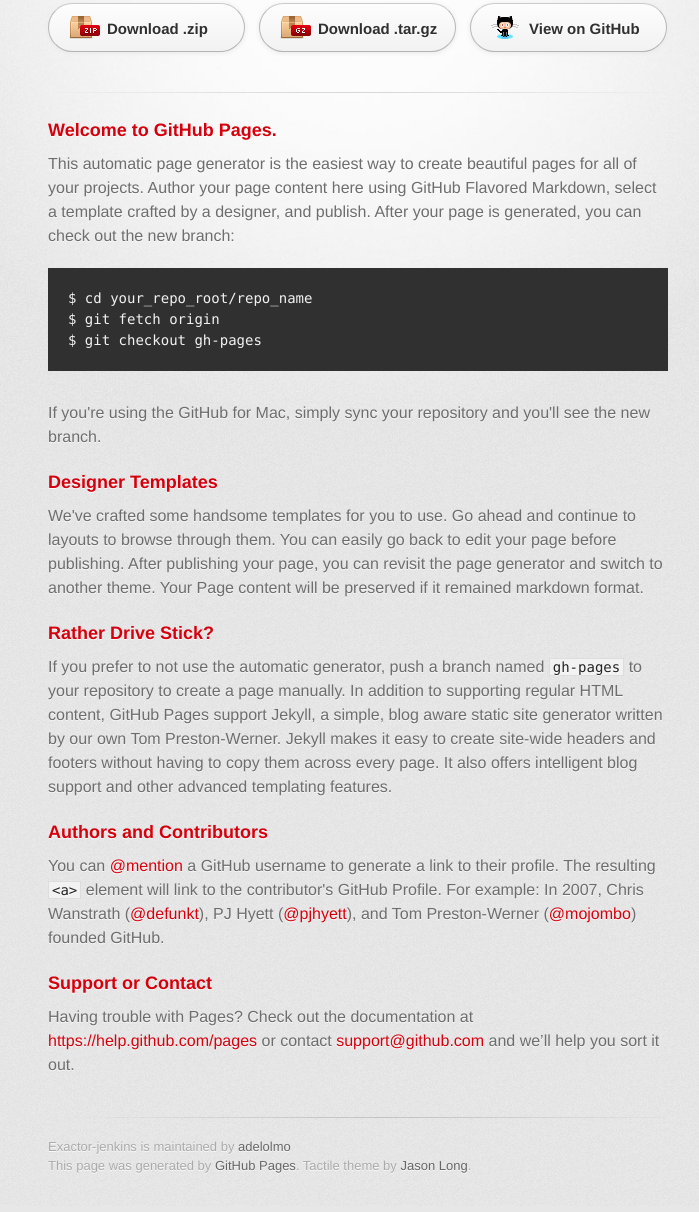
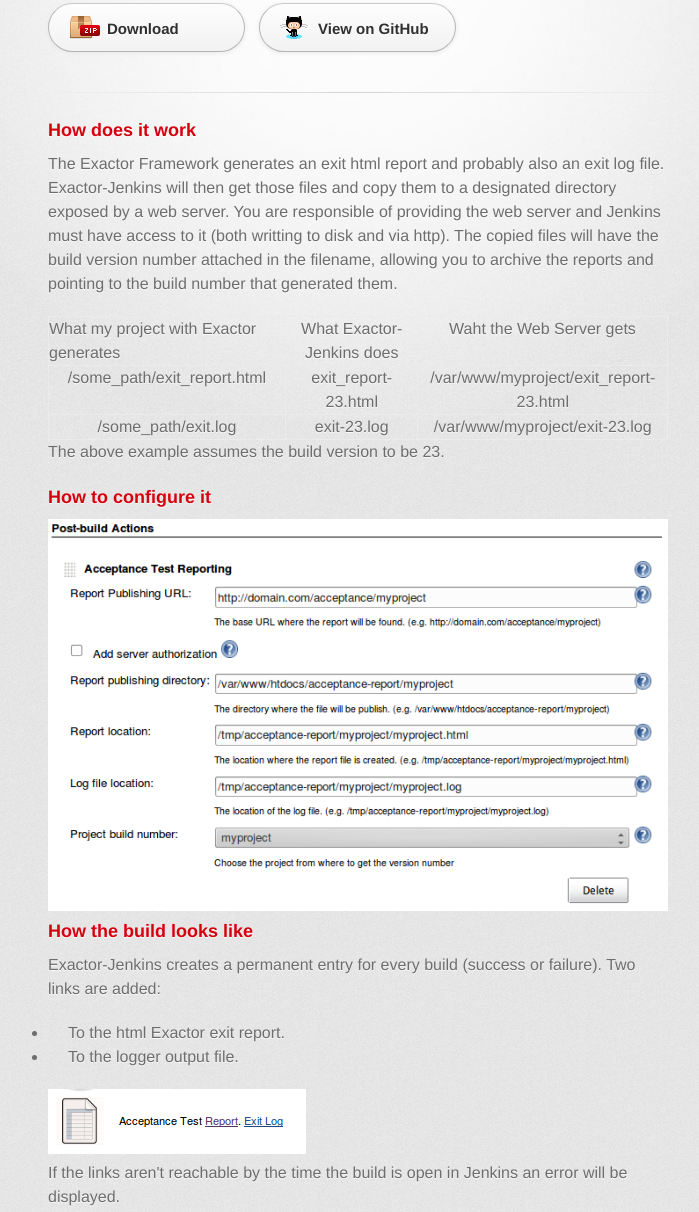
Before and after one commit to adelolmo/exactor-jenkins, a plain HTML site: page index.html in a window 1280 px wide. Shown: the part 154-1366 px from the top of the page, without its empty margins (282-981 px from the left). Drawn offline with Linux system fonts and the light colour scheme; a web font is replaced by a local one.

Commit message:
add initial description.

```diff
--- a/index.html
+++ b/index.html
@@ -19,12 +19,14 @@
 
         <header>
             <h1>Exactor-jenkins</h1>
+
             <h2>Jenkins plugin to add integration with Exactor</h2>
         </header>
 
         <section id="downloads" class="clearfix">
-          <a href="https://github.com/adelolmo/exactor-jenkins/zipball/master" id="download-zip" class="button"><span>Download .zip</span></a>
-          <a href="https://github.com/adelolmo/exactor-jenkins/tarball/master" id="download-tar-gz" class="button"><span>Download .tar.gz</span></a>
+            <a href="https://github.com/adelolmo/exactor-jenkins/release/latest" id="download-zip" class="button"><span>Download</span></a>
+            <!--<a href="https://github.com/adelolmo/exactor-jenkins/tarball/master" id="download-tar-gz"
+               class="button"><span>Download .tar.gz</span></a>-->
             <a href="https://github.com/adelolmo/exactor-jenkins" id="view-on-github" class="button"><span>View on GitHub</span></a>
         </section>
 
@@ -32,41 +34,63 @@
 
         <section id="main_content">
             <h3>
-<a id="welcome-to-github-pages" class="anchor" href="#welcome-to-github-pages" aria-hidden="true"><span class="octicon octicon-link"></span></a>Welcome to GitHub Pages.</h3>
+                <a id="welcome-to-github-pages" class="anchor" href="#welcome-to-github-pages" aria-hidden="true">
+                    <span class="octicon octicon-link"></span></a>How does it work</h3>
 
-<p>This automatic page generator is the easiest way to create beautiful pages for all of your projects. Author your page content here using GitHub Flavored Markdown, select a template crafted by a designer, and publish. After your page is generated, you can check out the new branch:</p>
+            <p>The Exactor Framework generates an exit html report and probably also an exit log file. Exactor-Jenkins
+                will then get those files and copy them to a designated directory exposed by a web server. You are
+                responsible of providing the web server and Jenkins must have access to it (both writting to disk and
+                via http). The copied files will have the build version number attached in the filename, allowing you to
+                archive the reports and pointing to the build number that generated them.</p>
+            <table>
+                <thead>
+                <tr>
+                    <th align="left">What my project with Exactor generates</th>
+                    <th>What Exactor-Jenkins does</th>
+                    <th>Waht the Web Server gets</th>
+                </tr>
+                </thead>
+                <tbody>
+                <tr>
+                    <td align="left">/some_path/exit_report.html</td>
+                    <td>exit_report-23.html</td>
+                    <td>/var/www/myproject/exit_report-23.html</td>
+                </tr>
+                <tr>
+                    <td align="left">/some_path/exit.log</td>
+                    <td>exit-23.log</td>
+                    <td>/var/www/myproject/exit-23.log</td>
+                </tr>
+                </tbody>
+            </table>
 
-<pre><code>$ cd your_repo_root/repo_name
-$ git fetch origin
-$ git checkout gh-pages
-</code></pre>
-
-<p>If you're using the GitHub for Mac, simply sync your repository and you'll see the new branch.</p>
+            <p>The above example assumes the build version to be 23.</p>
 
             <h3>
-<a id="designer-templates" class="anchor" href="#designer-templates" aria-hidden="true"><span class="octicon octicon-link"></span></a>Designer Templates</h3>
+                <a id="designer-templates" class="anchor" href="#designer-templates" aria-hidden="true"><span
+                        class="octicon octicon-link"></span></a>How to configure it</h3>
 
-<p>We've crafted some handsome templates for you to use. Go ahead and continue to layouts to browse through them. You can easily go back to edit your page before publishing. After publishing your page, you can revisit the page generator and switch to another theme. Your Page content will be preserved if it remained markdown format.</p>
+            <img src="images/exactor-jenkins-config.png">
+            <h3>
+                <a id="rather-drive-stick" class="anchor" href="#rather-drive-stick" aria-hidden="true"><span
+                        class="octicon octicon-link"></span></a>How the build looks like</h3>
 
-<h3>
-<a id="rather-drive-stick" class="anchor" href="#rather-drive-stick" aria-hidden="true"><span class="octicon octicon-link"></span></a>Rather Drive Stick?</h3>
+            <p>Exactor-Jenkins creates a permanent entry for every build (success or failure). Two links are added:</p>
 
-<p>If you prefer to not use the automatic generator, push a branch named <code>gh-pages</code> to your repository to create a page manually. In addition to supporting regular HTML content, GitHub Pages support Jekyll, a simple, blog aware static site generator written by our own Tom Preston-Werner. Jekyll makes it easy to create site-wide headers and footers without having to copy them across every page. It also offers intelligent blog support and other advanced templating features.</p>
+            <ul>
+                <li>To the html Exactor exit report.</li>
+                <li>To the logger output file.</li>
+            </ul>
 
-<h3>
-<a id="authors-and-contributors" class="anchor" href="#authors-and-contributors" aria-hidden="true"><span class="octicon octicon-link"></span></a>Authors and Contributors</h3>
+            <img src="images/exactor-jenkins-report.png">
 
-<p>You can <a href="https://github.com/blog/821" class="user-mention">@mention</a> a GitHub username to generate a link to their profile. The resulting <code>&lt;a&gt;</code> element will link to the contributor's GitHub Profile. For example: In 2007, Chris Wanstrath (<a href="https://github.com/defunkt" class="user-mention">@defunkt</a>), PJ Hyett (<a href="https://github.com/pjhyett" class="user-mention">@pjhyett</a>), and Tom Preston-Werner (<a href="https://github.com/mojombo" class="user-mention">@mojombo</a>) founded GitHub.</p>
-
-<h3>
-<a id="support-or-contact" class="anchor" href="#support-or-contact" aria-hidden="true"><span class="octicon octicon-link"></span></a>Support or Contact</h3>
-
-<p>Having trouble with Pages? Check out the documentation at <a href="https://help.github.com/pages">https://help.github.com/pages</a> or contact <a href="mailto:support@github.com">support@github.com</a> and we’ll help you sort it out.</p>
+            <p>If the links aren't reachable by the time the build is open in Jenkins an error will be displayed.</p>
         </section>
 
         <footer>
             Exactor-jenkins is maintained by <a href="https://github.com/adelolmo">adelolmo</a><br>
-          This page was generated by <a href="https://pages.github.com">GitHub Pages</a>. Tactile theme by <a href="https://twitter.com/jasonlong">Jason Long</a>.
+            This page was generated by <a href="https://pages.github.com">GitHub Pages</a>. Tactile theme by <a
+                href="https://twitter.com/jasonlong">Jason Long</a>.
         </footer>
 
 
```
Also changed, not shown: 1 other file. Lines whose indentation alone changed are shown as unchanged.
